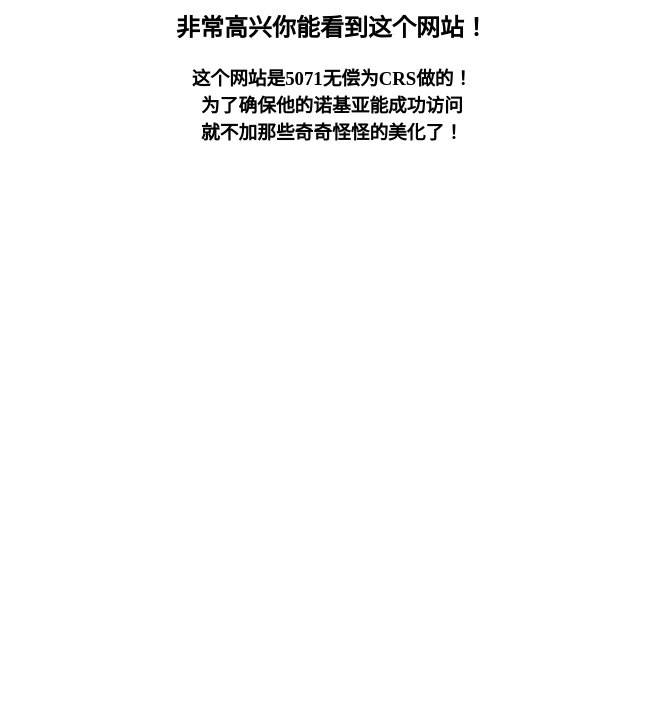
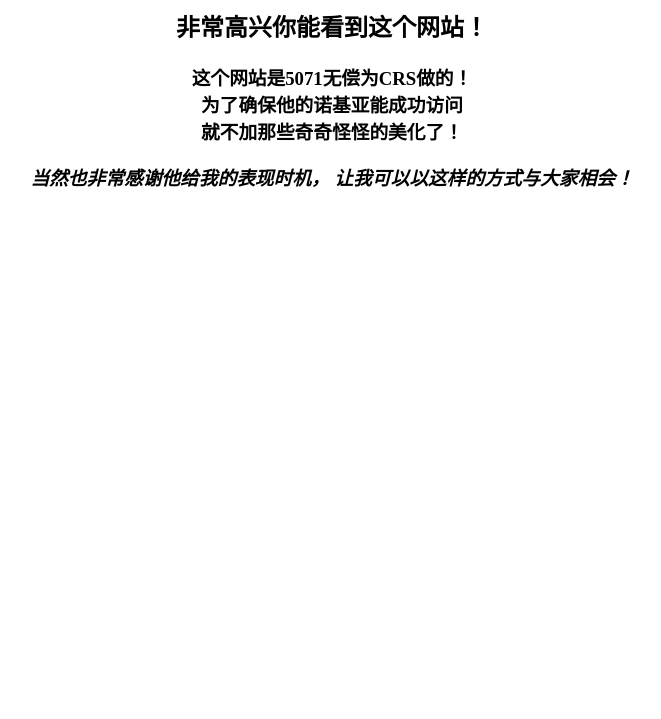
Before and after one commit to crs2023/crs2023.github.io, a plain HTML site: page index.html in a window 1280 px wide. Shown: the part 81-800 px from the top of the page, without its empty margins (308-969 px from the left). Drawn offline with Linux system fonts and the light colour scheme.

Commit message:
Update index.html

```diff
--- a/index.html
+++ b/index.html
@@ -18,6 +18,12 @@
             为了确保他的诺基亚能成功访问<br/>
             就不加那些奇奇怪怪的美化了！<br/>
         </h3>
+        <h3>
+            <i>
+                当然也非常感谢他给我的表现时机，
+                让我可以以这样的方式与大家相会！
+            </i>
+        </h3>
     </center>
 </body>
 </html>
```
